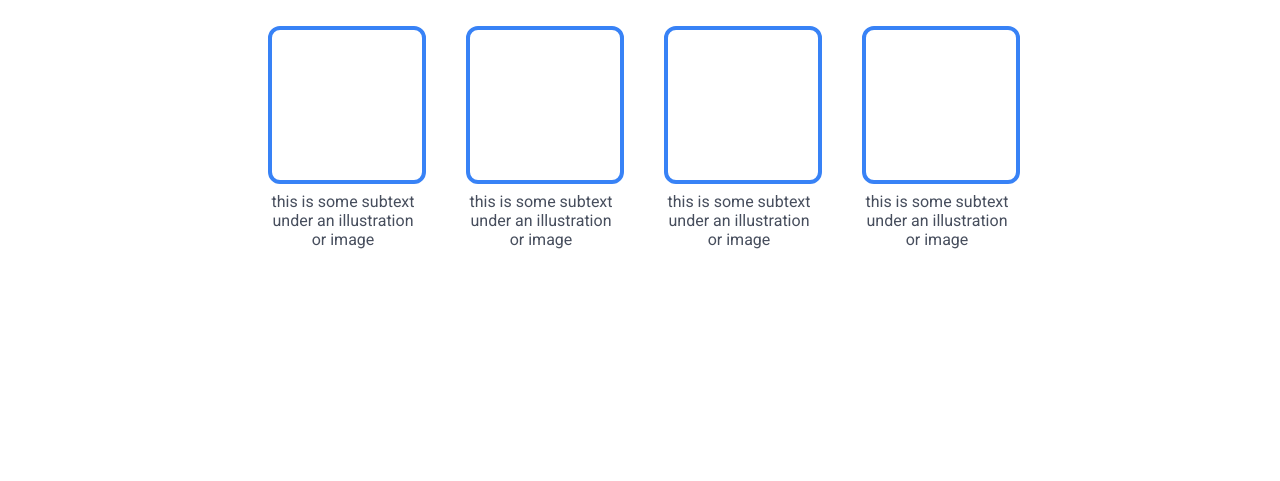
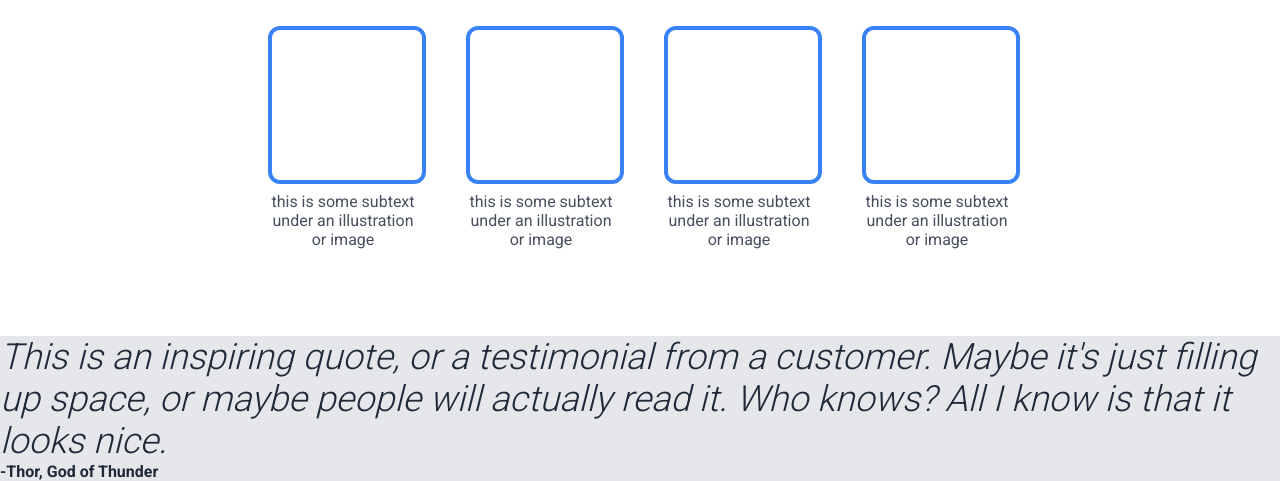
Before and after one commit to IamBull8905/landing-page, a plain HTML site: page index.html in a window 1280 px wide. Shown: the part 520-1001 px from the top of the page. Before the commit the page ends 800 px from the top, so only its background shows below. Drawn offline with Linux system fonts and the light colour scheme.

Commit message:
add section three to landing page

```diff
--- a/index.html
+++ b/index.html
@@ -57,5 +57,11 @@
             </div>
         </div>
     </div>
+    <div class = "section-three">
+        <div class = "text-container">
+            <p class = "quote-text">This is an inspiring quote, or a testimonial from a customer. Maybe it's just filling up space, or maybe people will actually read it. Who knows? All I know is that it looks nice.</p>
+            <p class = "quoter">-Thor, God of Thunder</p>
+        </div>
+    </div>
 </body>
 </html>
--- a/style.css
+++ b/style.css
@@ -76,6 +76,10 @@ button {
     margin-left: 460px;
 }
 /* ------------------------------------------------------------------------------------------------------------------------------------------------------------------------------------------------ */
+.section-two {
+    height: 400px;
+}
+
 h2 {
     font-size: 36px;
     color: #1F2937;
@@ -109,3 +113,19 @@ h2 {
     width: 150px;
     text-align: center;
 }
+/* ------------------------------------------------------------------------------------------------------------------------------------------------------------------------------------------------- */
+.section-three {
+    background-color: #E5E7EB;
+}
+
+.quote-text {
+    color: #1F2937;
+    font-weight: lighter;
+    font-style: italic;
+    font-size: 36px;
+}
+
+.quoter {
+    color: #1F2937;
+    font-weight: bold;
+}
```
